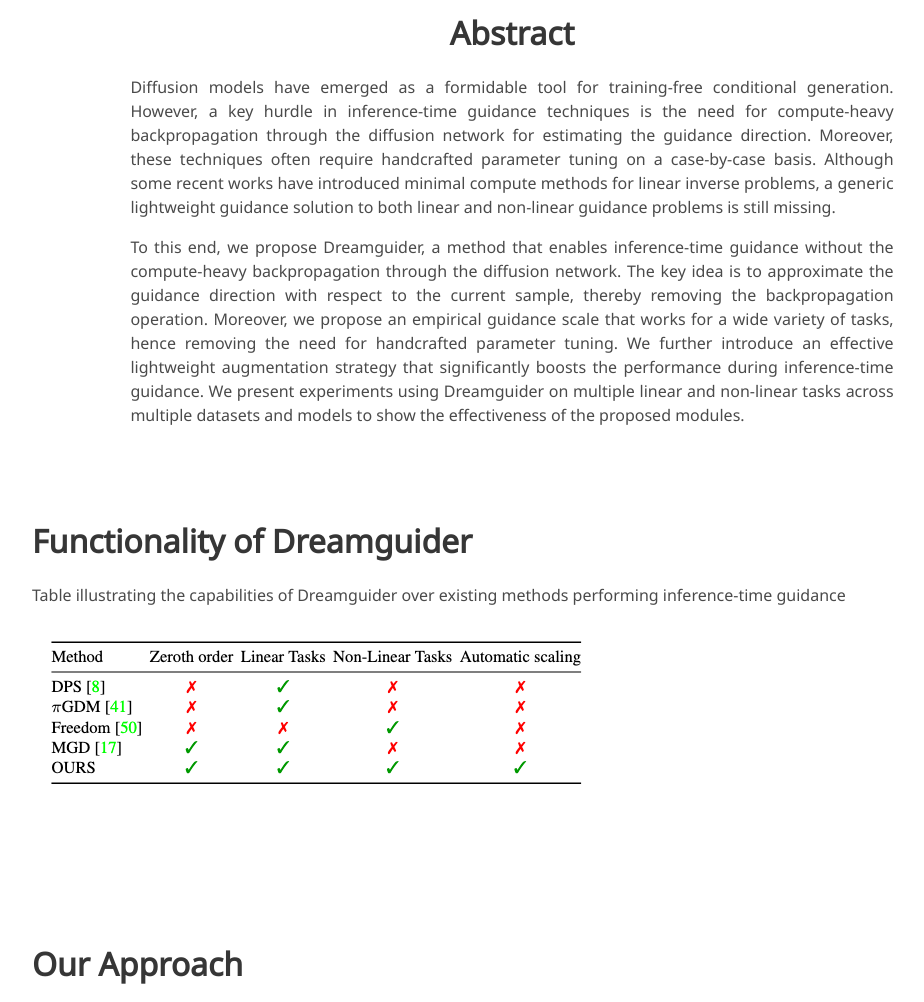
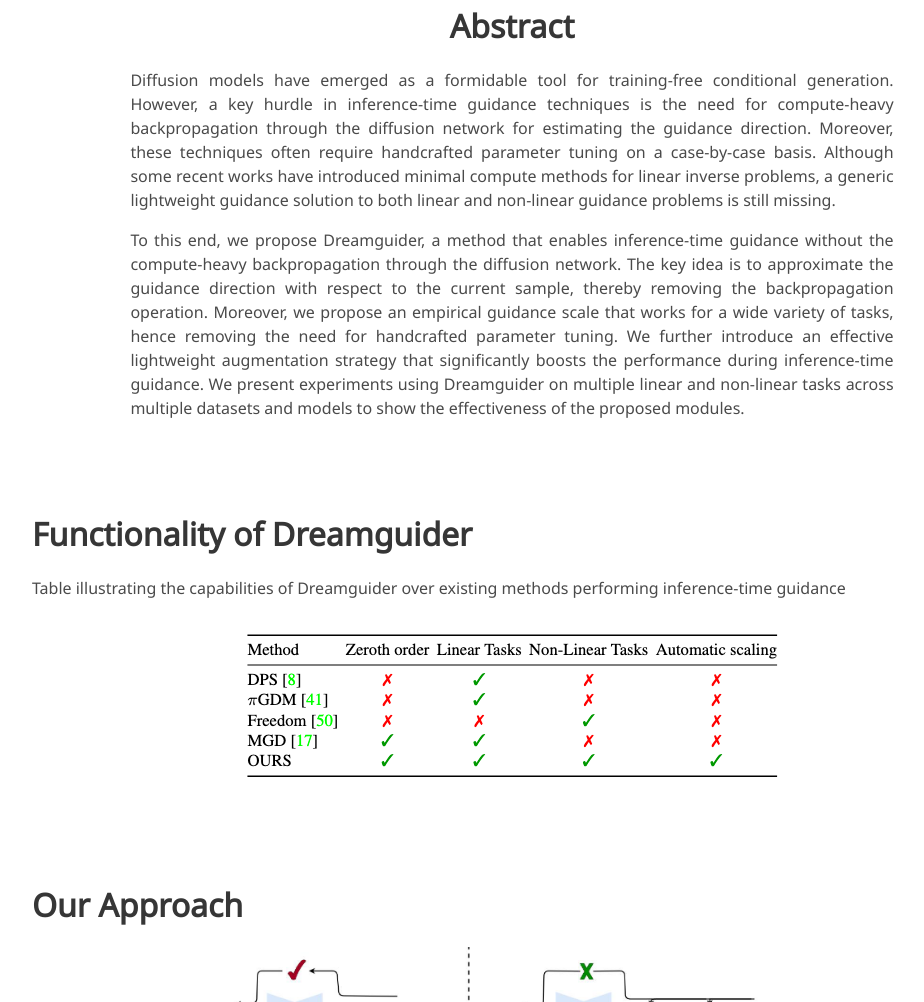
Before and after one commit to Nithin-GK/dreamguider.github.io, a plain HTML site: page index.html in a window 1280 px wide. Shown: the part 775-1777 px from the top of the page, without its empty margins (128-1052 px from the left). Drawn offline with nearby package versions, Linux system fonts and the light colour scheme; some icons are missing; a web font is replaced by a local one.

Commit message:
dreamguider

```diff
--- a/index.html
+++ b/index.html
@@ -128,31 +128,18 @@ Although some recent works have introduced minimal compute methods for linear in
 
 <section class="section">
   <div class="container is-max-desktop">
-
-    <!--/ Matting. -->
-
-    <!-- Animation. -->
     <div class="columns is-centered">
       <div class="column is-full-width">
         <h2 class="title is-3">Functionality of Dreamguider</h2>
-
-        <!-- Interpolating. -->
         <div class="content has-text-justified">
-          <p>
-            Table illustrating the capabilities of Dreamguider over existing methods performing
-inference-time guidance
-          </p>
+          <p>Table illustrating the capabilities of Dreamguider over existing methods performing inference-time guidance</p>
         </div>
-        <div class="title is-4">
-          <img src="./static/images/difference.png" alt="Toby" id="toby" style="height: 100%;">
+        <div class="image-container">
+          <img src="./static/images/difference.png" alt="Toby" id="toby">
         </div>
-        <br/>
-        <!--/ Interpolating. -->
-
-
       </div>
     </div>
-    <!--/ Animation. -->
+  </div>
 </section>
 
 
--- a/static/css/index.css
+++ b/static/css/index.css
@@ -155,3 +155,15 @@ body {
 #interpolation-image-wrapper img {
   border-radius: 5px;
 }
+
+
+.image-container {
+  text-align: center;
+}
+
+#toby {
+  max-width: 100%;
+  height: auto;
+  display: inline-block;
+  vertical-align: middle;
+}
```
